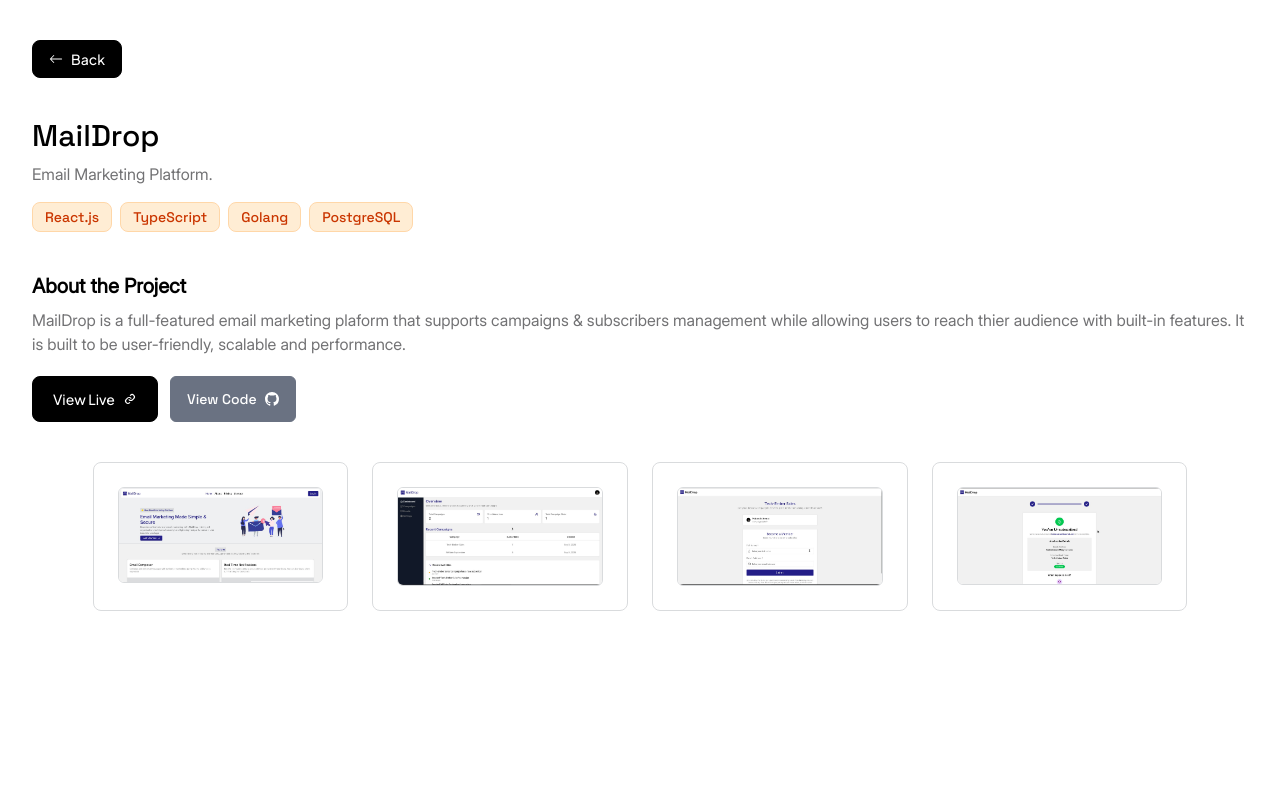
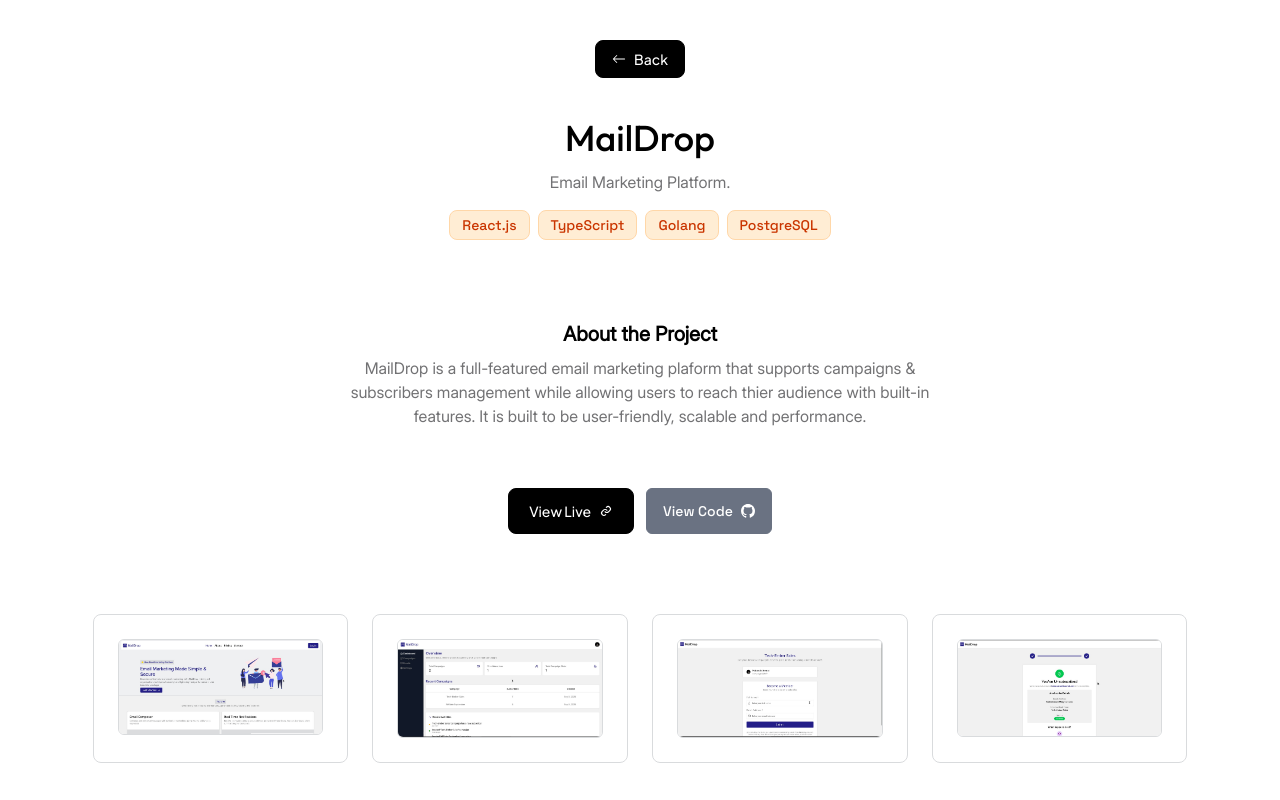
Before and after one commit to Habeebamoo/Portfolio, a React (Vite) app: page /project/maildrop in a window 1280 px wide. Shown: the top 800 px of the page. Built offline with nearby package versions, Linux system fonts and the light colour scheme.

Commit message:
re-structured projects page

```diff
--- a/src/layouts/ProjectLayout.tsx
+++ b/src/layouts/ProjectLayout.tsx
@@ -14,7 +14,7 @@ const ProjectLayout = () => {
     <main className="w-[90%] sm:w-[95%] mx-auto">
       <ScrollToTop />
 
-      <div className="pt-10 mb-10">
+      <div className="pt-10 mb-10 sm:flex-center">
         <button onClick={toProjects} className="py-2 px-4 bg-black border cursor-pointer border-black text-white text-sm font-jsans rounded-lg active:bg-transparent hover:bg-transparent hover:text-black active:text-black flex-center gap-2">
           <BsArrowLeft />
           <span>Back</span>
--- a/src/pages/projects/Flashquiz.tsx
+++ b/src/pages/projects/Flashquiz.tsx
@@ -17,10 +17,10 @@ const Flashquiz = () => {
 
   return (
     <main className="mx-auto min-h-[calc(100vh-4rem)]">
-      <h1 className="text-3xl font-spaceG">FlashQuiz</h1>
-      <p className="mt-2 text-muted font-inter">Quiz Web Application.</p>
+      <h1 className="text-3xl sm:text-4xl font-outfit sm:text-center">FlashQuiz</h1>
+      <p className="mt-2 sm:mt-3 text-muted font-inter sm:text-center">Quiz Web App.</p>
 
-      <div className="font-spaceG text-sm text-orange-700 flex-start flex-wrap gap-2 mt-4">
+      <div className="font-spaceG text-sm text-orange-700 flex-start sm:flex-center flex-wrap gap-2 mt-4 sm:mt-6">
         <div className="py-1 px-3 bg-orange-100 border border-orange-200 rounded-lg">React.js</div>
         <div className="py-1 px-3 bg-orange-100 border border-orange-200 rounded-lg">TypeScript</div>
         <div className="py-1 px-3 bg-orange-100 border border-orange-200 rounded-lg">Golang</div>
@@ -28,11 +28,16 @@ const Flashquiz = () => {
       </div>
 
       {/* About */}
-      <h1 className="font-inter text-xl font-bold mt-10">About the Project</h1>
-      <p className="mt-2 text-muted font-inter">FlashQuiz is a simple Quiz website that enables users to take quizzess accross different topics and categories, while ranking them based on thier progress and stats.</p>
+      <h1 className="font-inter text-xl font-bold mt-10 sm:mt-20 sm:text-center">
+        About the Project
+      </h1>
+
+      <p className="mt-2 sm:text-center sm:w-[80%] md:w-[50%] mx-auto text-muted font-inter">
+        FlashQuiz is a simple Quiz website that enables users to take quizzess accross different topics and categories, while ranking them based on thier progress and stats.
+      </p>
 
       {/* Links */}
-      <div className="mt-5 flex-start gap-3">
+      <div className="mt-5 sm:mt-10 flex-start sm:flex-center gap-3">
         <button onClick={toLive} className="py-3 px-5 bg-black border cursor-pointer border-black text-white text-sm font-jsans rounded-lg active:bg-transparent hover:bg-transparent hover:text-black active:text-black flex-center gap-2">
           <span>View Live</span>
           <BiLink />
@@ -48,7 +53,7 @@ const Flashquiz = () => {
         />
       </div>
 
-      <div className="mt-10 mb-20 w-[90%] mx-auto grid grid-cols-1 gap-6 sm:grid-cols-2 lg:grid-cols-4">
+      <div className="mt-10 sm:mt-20 mb-20 w-[90%] mx-auto grid grid-cols-1 gap-6 sm:grid-cols-2 lg:grid-cols-4">
         <div className="p-6 bg-white/30 backdrop-blur-lg border border-mutedLg rounded-lg">
           <img src={img1} className="rounded-md border border-mutedLg" />
         </div>
--- a/src/pages/projects/MailDrop.tsx
+++ b/src/pages/projects/MailDrop.tsx
@@ -17,10 +17,10 @@ const MailDrop = () => {
 
   return (
     <main className="min-h-[calc(100vh-4rem)]">
-      <h1 className="text-3xl font-spaceG">MailDrop</h1>
-      <p className="mt-2 text-muted font-inter">Email Marketing Platform.</p>
+      <h1 className="text-3xl sm:text-4xl font-outfit sm:text-center">MailDrop</h1>
+      <p className="mt-2 sm:mt-3 text-muted font-inter sm:text-center">Email Marketing Platform.</p>
 
-      <div className="font-spaceG text-sm text-orange-700 flex-start flex-wrap gap-2 mt-4">
+      <div className="font-spaceG text-sm text-orange-700 flex-start sm:flex-center flex-wrap gap-2 mt-4">
         <div className="py-1 px-3 bg-orange-100 border border-orange-200 rounded-lg">React.js</div>
         <div className="py-1 px-3 bg-orange-100 border border-orange-200 rounded-lg">TypeScript</div>
         <div className="py-1 px-3 bg-orange-100 border border-orange-200 rounded-lg">Golang</div>
@@ -28,11 +28,16 @@ const MailDrop = () => {
       </div>
 
       {/* About */}
-      <h1 className="font-inter text-xl font-bold mt-10">About the Project</h1>
-      <p className="mt-2 text-muted font-inter">MailDrop is a full-featured email marketing plaform that supports campaigns & subscribers management while allowing users to reach thier audience with built-in features. It is built to be user-friendly, scalable and performance.</p>
+      <h1 className="font-inter text-xl font-bold mt-10 sm:mt-20 sm:text-center">
+        About the Project
+      </h1>
+
+      <p className="mt-2 sm:text-center sm:w-[80%] md:w-[50%] mx-auto text-muted font-inter">
+        MailDrop is a full-featured email marketing plaform that supports campaigns & subscribers management while allowing users to reach thier audience with built-in features. It is built to be user-friendly, scalable and performance.
+      </p>
 
       {/* Links */}
-      <div className="mt-5 flex-start gap-3">
+      <div className="mt-5 sm:mt-15 flex-start sm:flex-center gap-3">
         <button onClick={toLive} className="py-3 px-5 bg-black border cursor-pointer border-black text-white text-sm font-jsans rounded-lg active:bg-transparent hover:bg-transparent hover:text-black active:text-black flex-center gap-2">
           <span>View Live</span>
           <BiLink />
@@ -48,7 +53,7 @@ const MailDrop = () => {
         />
       </div>
 
-      <div className="mt-10 mb-20 w-[90%] mx-auto grid grid-cols-1 gap-6 sm:grid-cols-2 lg:grid-cols-4">
+      <div className="mt-10 sm:mt-20 mb-20 w-[90%] mx-auto grid grid-cols-1 gap-6 sm:grid-cols-2 lg:grid-cols-4">
         <div className="p-6 bg-white/30 backdrop-blur-md border border-mutedLg rounded-lg">
           <img src={img1} className="rounded-md border border-mutedLg" />
         </div>
```
